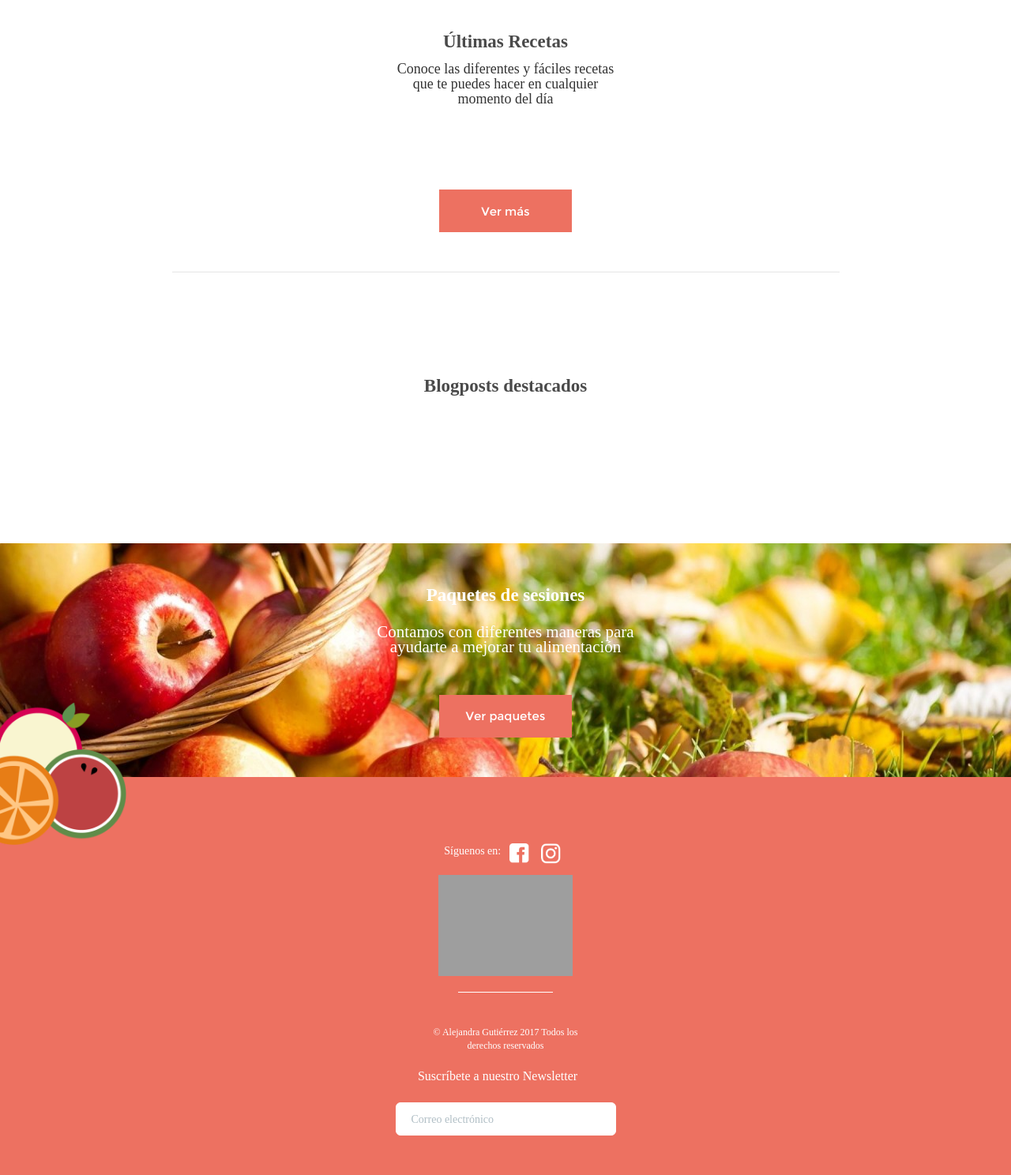
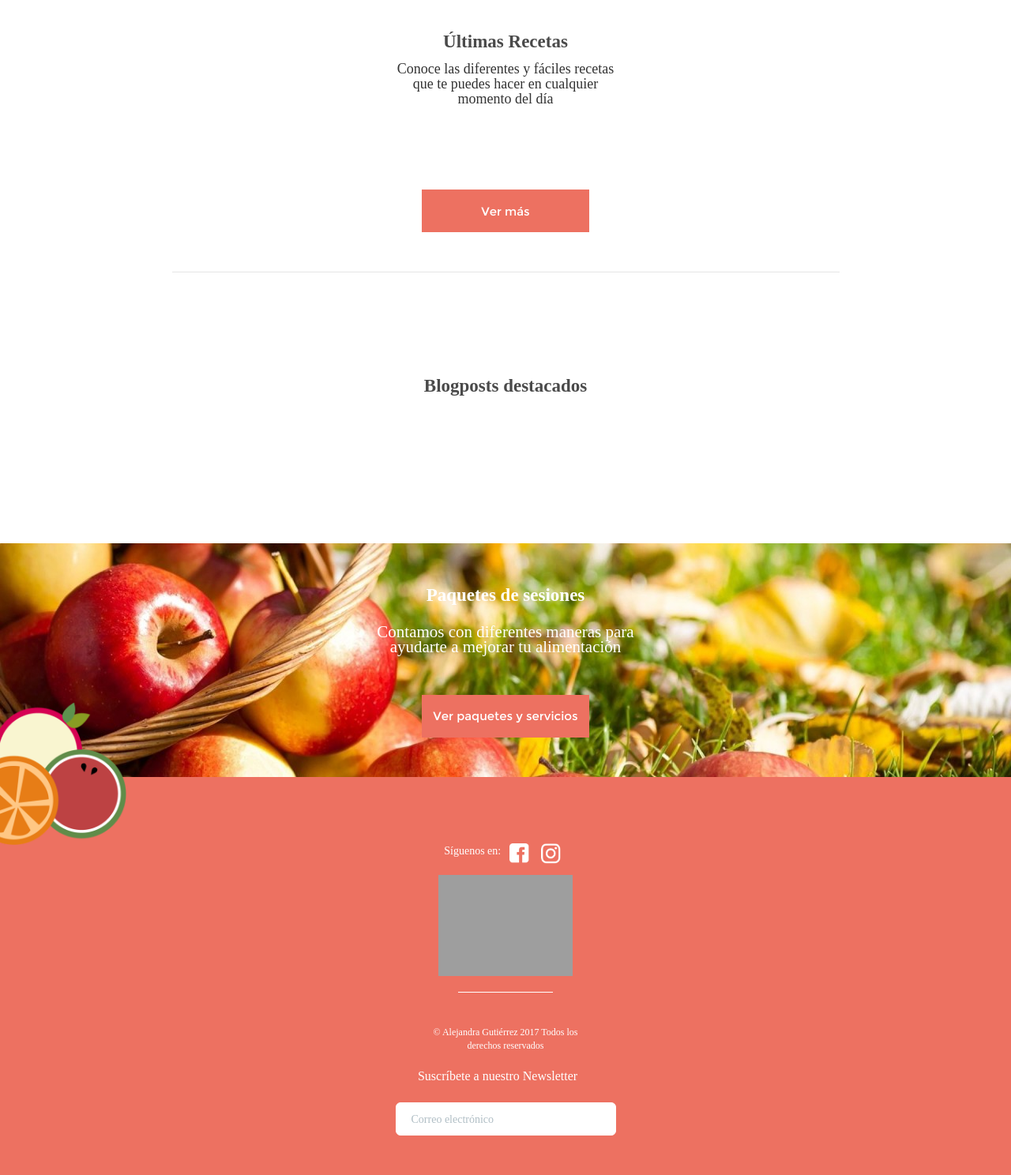
Before and after one commit to BlickLabs/alegpaez, a Django app: template nutriologa/templates/index.html in a window 1280 px wide. Shown: the part 3720-5208 px from the top of the page at 79% size. Run offline with Django 3.2, Linux system fonts and the light colour scheme; the template is opened without the code that fills it, so the values that code supplies are empty; some libraries are stand-ins or nearby versions; some web fonts are replaced; grey boxes are pictures that could not be loaded.

Commit message:
#47 some bug fixed

```diff
--- a/nutriologa/static/css/main.css
+++ b/nutriologa/static/css/main.css
@@ -488,7 +488,7 @@ input:focus ~ .highlight, textarea:focus ~ .highlight {
   justify-content: center;
 }
 .buttonRecipe {
-  width: 168px;
+  width: 212px;
   height: 54px;
   background-color: #ed7161;
   border: 0px;
--- a/nutriologa/templates/index.html
+++ b/nutriologa/templates/index.html
@@ -168,7 +168,7 @@
       </div>
     </div>
     <div class="row flex_container">
-      <a class="link_morebtn" href="{% url 'landing:servicios'%}" style="color: white;"><button class="buttonRecipe">  Ver paquetes </button></a>
+      <a class="link_morebtn" href="{% url 'landing:servicios'%}" style="color: white;"><button class="buttonRecipe">  Ver paquetes y servicios </button></a>
     </div>
   </section>
 
```
